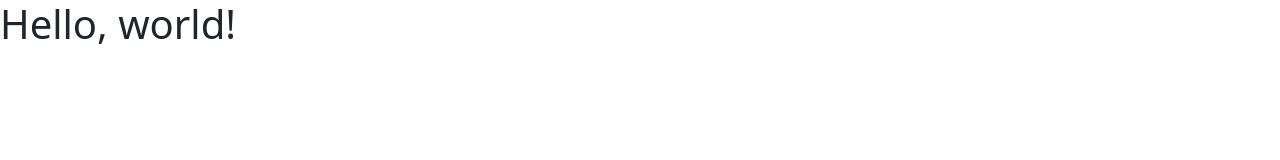
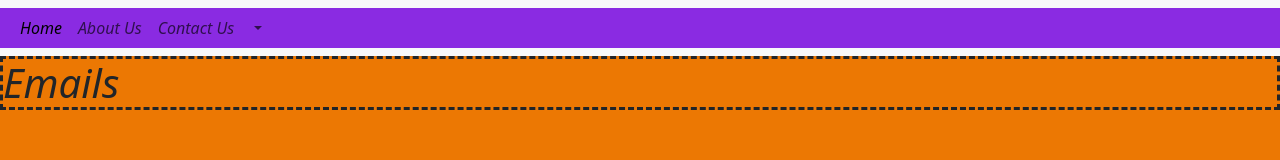
Before and after one commit to DAHouston2011/Tricorce, a plain HTML site: page CONTACT.html in a window 1280 px wide. Drawn offline with nearby package versions, Linux system fonts and the light colour scheme.

Commit message:
Navbar added

```diff
--- a/CONTACT.html
+++ b/CONTACT.html
@@ -3,11 +3,138 @@
   <head>
     <meta charset="utf-8">
     <meta name="viewport" content="width=device-width, initial-scale=1">
-    <title>Bootstrap demo</title>
+    <title>Tricorce Biography</title>
     <link href="https://cdn.jsdelivr.net/npm/bootstrap@5.3.0-alpha1/dist/css/bootstrap.min.css" rel="stylesheet" integrity="sha384-GLhlTQ8iRABdZLl6O3oVMWSktQOp6b7In1Zl3/Jr59b6EGGoI1aFkw7cmDA6j6gD" crossorigin="anonymous">
+    <script src="https://cdn.jsdelivr.net/npm/bootstrap@5.3.0-alpha2/dist/js/bootstrap.bundle.min.js" integrity="sha384-qKXV1j0HvMUeCBQ+QVp7JcfGl760yU08IQ+GpUo5hlbpg51QRiuqHAJz8+BrxE/N" crossorigin="anonymous"></script>
+    <link rel="stylesheet" href="style.css">
   </head>
   <body>
-    <h1>Hello, world!</h1>
-    <script src="https://cdn.jsdelivr.net/npm/bootstrap@5.3.0-alpha1/dist/js/bootstrap.bundle.min.js" integrity="sha384-w76AqPfDkMBDXo30jS1Sgez6pr3x5MlQ1ZAGC+nuZB+EYdgRZgiwxhTBTkF7CXvN" crossorigin="anonymous"></script>
-  </body>
-</html>
+    <nav class="navbar navbar-expand-lg bg-body-tertiary">
+      <div class="container-fluid">
+
+        </button>
+        <div class="collapse navbar-collapse" id="navbarNavDropdown">
+          <ul class="navbar-nav">
+            <li class="nav-item">
+              <a class="nav-link active" aria-current="page" href="index.html">Home</a>
+            </li>
+            <li class="nav-item">
+              <a class="nav-link" href="ABOUTUS.html">About Us</a>
+            </li>
+            <li class="nav-item">
+              <a class="nav-link" href="">Contact Us</a>
+            </li>
+            <li class="nav-item dropdown">
+              <a class="nav-link dropdown-toggle" href="#" role="button" data-bs-toggle="dropdown" aria-expanded="false">
+
+              </a>
+              <ul class="dropdown-menu">
+                <li><a class="dropdown-item" href="journeyvideo.html">Journey Sims</a></li>
+                <li><a class="dropdown-item" href="kadenvideo.html">Kaden Jobarteh</a></li>
+                <li><a class="dropdown-item" href="davidvideo.html">David Houston</a></li>
+              </ul>
+            </li>
+          </ul>
+        </div>
+      </div>
+    </nav>
+    <h1>Emails</h1>
+
+
+
+
+
+
+
+
+
+
+
+
+
+
+
+
+
+
+
+
+
+
+
+
+
+
+
+
+
+
+
+
+
+
+
+
+
+
+
+
+
+
+
+
+
+
+
+
+
+
+
+
+
+
+
+
+
+
+
+
+
+
+
+
+
+
+
+
+
+
+
+
+
+
+
+
+
+
+
+
+
+
+
+
+
+
+
+
+
+
+
+
+
+
+
+
+
+
+    <body>
```
